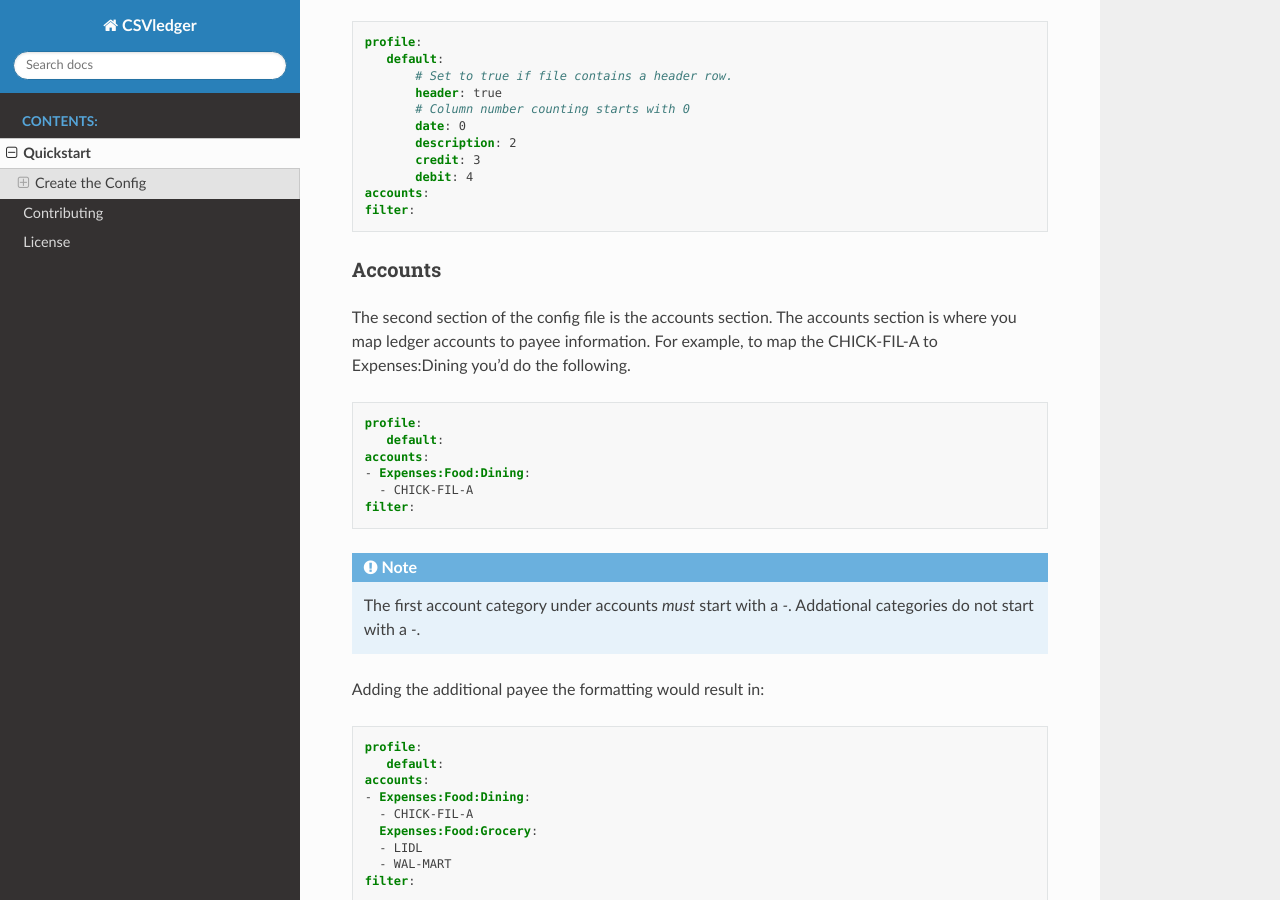
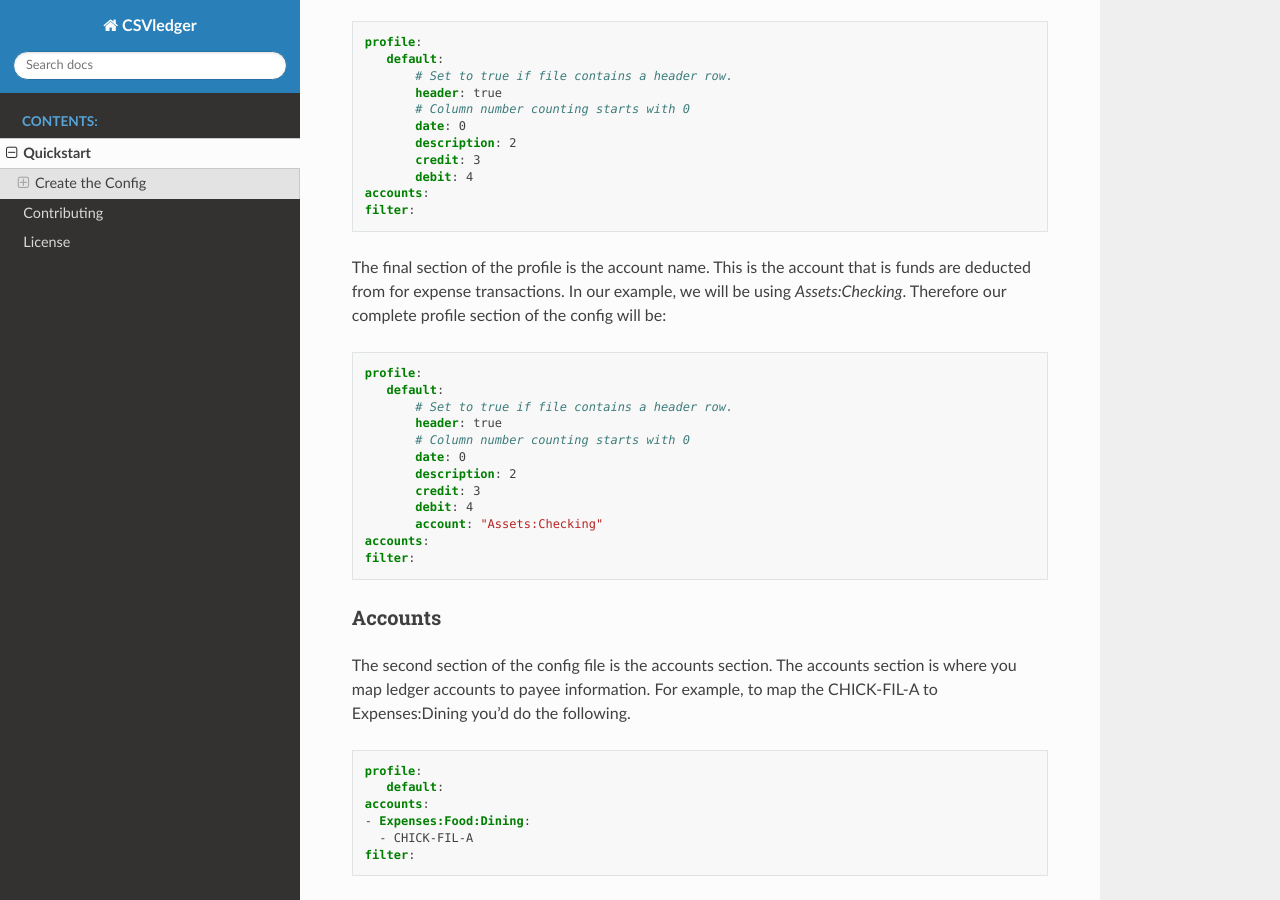
Before and after one commit to paris3200/CSVLedger, a Sphinx documentation site: the page built from docs/Quickstart.rst, in a window 1280 px wide and 900 px high, scrolled down 1146 px. Built offline with Sphinx 7.4.7 and the Read the Docs theme 2.0.0, drawn with Linux system fonts in a browser that asks for light colours.

Commit message:
Document the account in profile settings

```diff
--- a/docs/Quickstart.rst
+++ b/docs/Quickstart.rst
@@ -71,6 +71,26 @@ sample file, the result config would be:
     accounts:
     filter:
 
+
+The final section of the profile is the account name.  This is the account that
+is funds are deducted from for expense transactions.  In our example, we will
+be using `Assets:Checking`.  Therefore our complete profile section of the
+config will be:
+
+.. code-block:: YAML
+
+    profile:
+       default:
+           # Set to true if file contains a header row.
+           header: true
+           # Column number counting starts with 0
+           date: 0
+           description: 2
+           credit: 3
+           debit: 4
+           account: "Assets:Checking"
+    accounts:
+    filter:
 
 Accounts
 ~~~~~~~~
```
